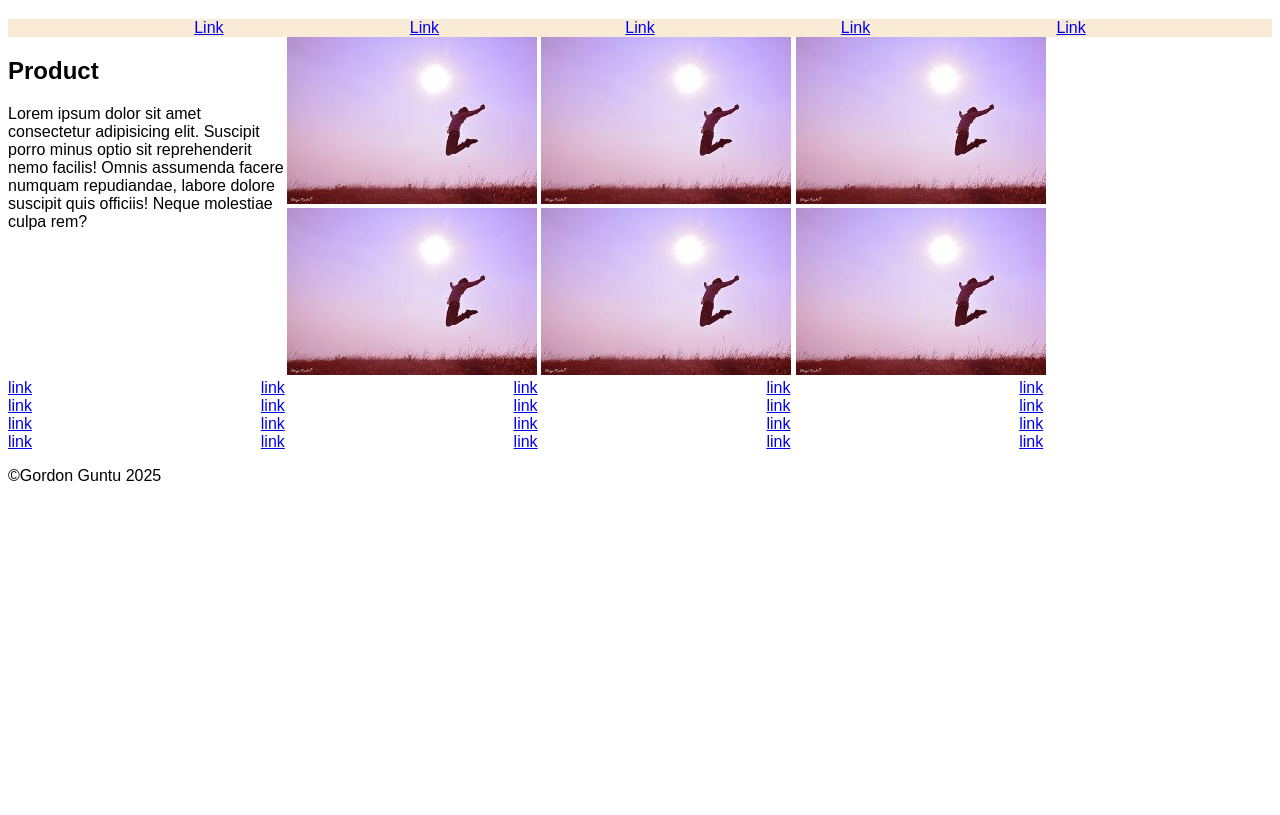
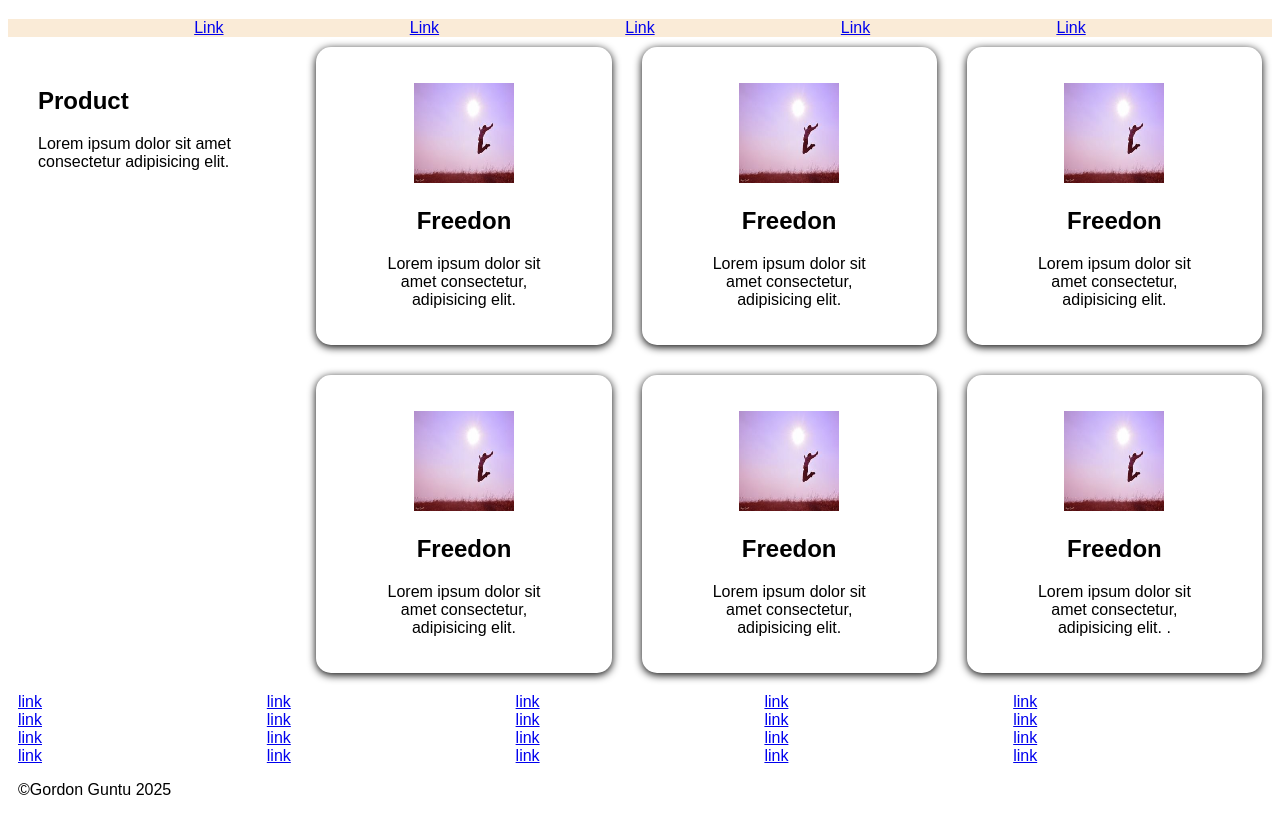
Before and after one commit to karthiktinku-wed/projects-gordonguntu, a plain HTML site: page projects/FlexandGrid/flex&grid.html in a window 1280 px wide. Shown: the part 61-876 px from the top of the page. Before the commit the page ends 800 px from the top, so only its background shows below. Drawn offline with Linux system fonts and the light colour scheme.

Commit message:
flexgrid

```diff
--- a/projects/FlexandGrid/flex&grid.html
+++ b/projects/FlexandGrid/flex&grid.html
@@ -21,16 +21,60 @@
     <div class="mainrow">
         <aside class="aside">
             <h2>Product</h2>
-            <p>Lorem ipsum dolor sit amet consectetur adipisicing elit. Suscipit porro minus optio sit reprehenderit nemo facilis! Omnis assumenda facere numquam repudiandae, labore dolore suscipit quis officiis! Neque molestiae culpa rem?</p>
+            <p>Lorem ipsum dolor sit amet consectetur adipisicing elit.</p>
         </aside>
         <main class="main">
+            <div class="cardholder">
+                <div class="cards">
+                    <figure>
+                        <img src="sunshine.jpg" alt="Man jumping in the air">
+                        <h2>Freedon</h2>
+                        <p>Lorem ipsum dolor sit amet consectetur, adipisicing elit.</p>
 
-            <img src="sunshine.jpg" alt="Man jumping in the air">
-            <img src="sunshine.jpg" alt="Man jumping in the air">
-            <img src="sunshine.jpg" alt="Man jumping in the air">
-            <img src="sunshine.jpg" alt="Man jumping in the air">
-            <img src="sunshine.jpg" alt="Man jumping in the air">
-            <img src="sunshine.jpg" alt="Man jumping in the air">
+                    </figure>
+                </div>
+                <div class="cards">
+                    <figure>
+                    <img src="sunshine.jpg" alt="Man jumping in the air">
+                    <h2>Freedon</h2>
+                    <p>Lorem ipsum dolor sit amet consectetur, adipisicing elit. </p>
+
+                </figure>
+            </div>
+            <div class="cards">
+                    <figure>
+                    <img src="sunshine.jpg" alt="Man jumping in the air">
+                    <h2>Freedon</h2>
+                    <p>Lorem ipsum dolor sit amet consectetur, adipisicing elit. </p>
+
+                </figure>
+            </div>
+            <div class="cards">
+                    <figure>
+                    <img src="sunshine.jpg" alt="Man jumping in the air">
+                    <h2>Freedon</h2>
+                    <p>Lorem ipsum dolor sit amet consectetur, adipisicing elit. </p>
+
+                </figure>
+                </div>
+                <div class="cards">
+                    <figure>
+                    <img src="sunshine.jpg" alt="Man jumping in the air">
+                    <h2>Freedon</h2>
+                    <p>Lorem ipsum dolor sit amet consectetur, adipisicing elit. </p>
+
+                </figure>
+            </div>
+            <div class="cards">
+                    <figure>
+                    <img src="sunshine.jpg" alt="Man jumping in the air">
+                    <h2>Freedon</h2>
+                    <p>Lorem ipsum dolor sit amet consectetur, adipisicing elit. .</p>
+
+                    </figure>
+            </div>
+        </div>
+
 
 
         </main>
--- a/projects/FlexandGrid/flexgrid.css
+++ b/projects/FlexandGrid/flexgrid.css
@@ -19,21 +19,65 @@ nav a {
 
 .mainrow{
 
+    display: flex;
+
+
+    gap: 10px;
+
+
+
+}
+
+.cardholder {
     display: grid;
-    grid-column: 5fr;
-    grid-template-areas: "myaside mymain mymain mymain mymain";
+    grid-template-columns: 1fr 1fr 1fr;
+    gap: 10px;
+
+
+}
+
+.cards{
+    padding: 20px;
+    border-radius: 15px;
+    box-shadow: 0 2px 8px;
+    text-align: center;
+    margin: 10px;
+
+
+
+
+
+}
+
+.cards img{
+
+    width: 100px;
+    height: 100px;
+    margin: 0;
 
 }
 
 .aside{
-    grid-area: myaside;
+
+    padding: 20px;
+    border-radius: 8px;
+
+    margin: 10px;
+    height: 250px;
 }
 
 
 .main{
-    grid-area: mymain;
+
+
+
 }
 .parent{
     display:grid;
     grid-template-columns: 1fr 1fr 1fr 1fr 1fr;
 }
+footer a { display: block;
+}
+footer{
+    margin: 10px;
+}
```
